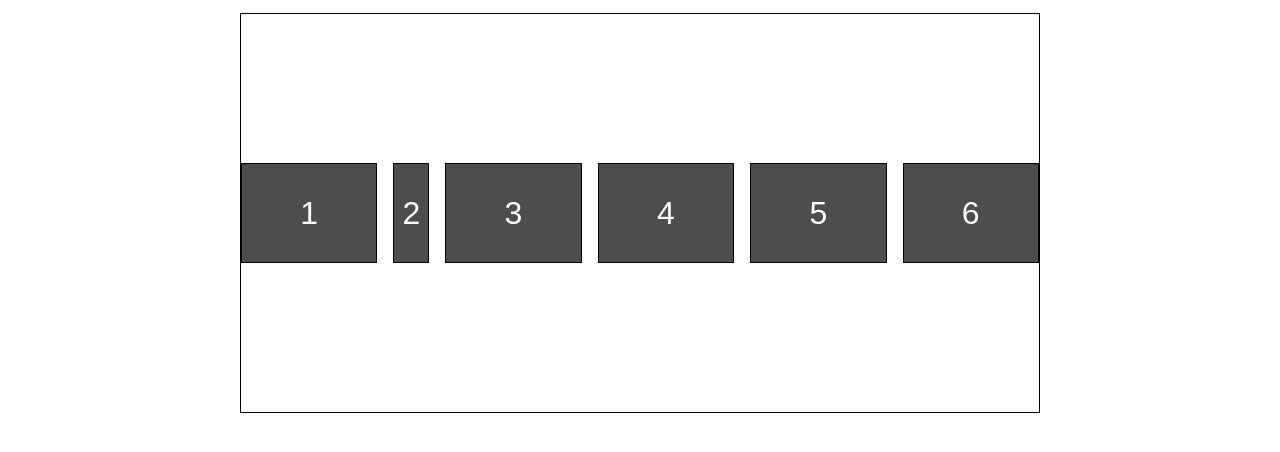
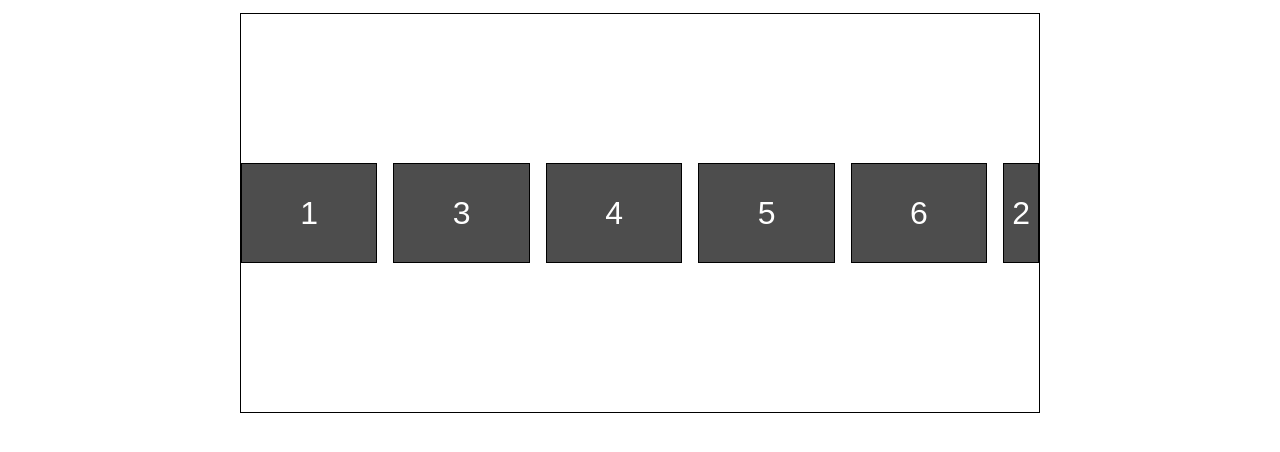
Before and after one commit to adrianhelllo/css_flexbox, a plain HTML site: page index.html in a window 1280 px wide. Shown: the part 78-530 px from the top of the page. Drawn offline with Linux system fonts and the light colour scheme.

Commit message:
order: determines the order in which the elements of the flex container are shown. the bigger the order, the later it appears. because every element has a default order value of 0, setting the order value to 1 for just one element will cause it to jump to the very end. likewise, setting it to -1 will make it have the smallest order, making it jump to the very beginning of the list of elements. with flex direction set to row, having the smallest order makes it go to the left, highest makes it go to the right. this is swapped with flex direction row or column reverse. when the list of elements is split into rows, it only moves it in its own row.

```diff
--- a/style.css
+++ b/style.css
@@ -49,14 +49,15 @@ hr {
     flex-shrink: 1;
     flex-grow: 1; */
 
-    flex: 1 1 350px;
+    flex: 1 1 150px;
 }
 
 .box:nth-child(2) {
     /* flex-shrink: 10;
     flex-grow: 2; */
 
-    flex: 10 10 350px;
+    flex: 10 10 150px;
+    order: 5;
 
     /* format: flex: grow shrink basis */
 }
```
